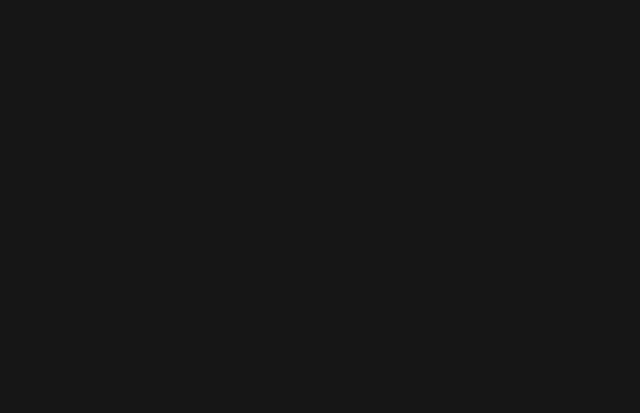
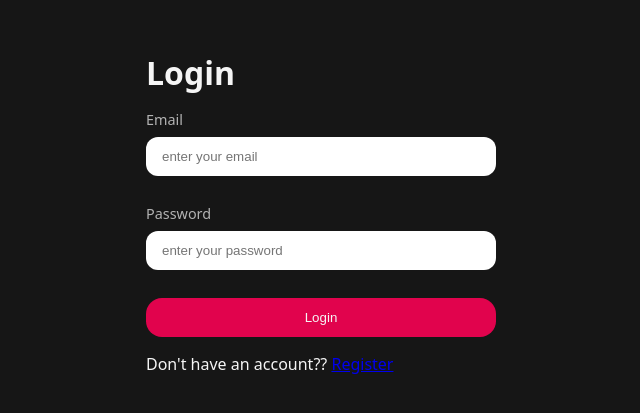
Before and after one commit to govind-codex/ai-resume, a React app in the folder Frontend/: page /login in a window 1280 px wide. Shown: the part 187-600 px from the top of the page, without its empty margins (319-959 px from the left). Built offline with nearby package versions, Linux system fonts and the light colour scheme; the HTML template or start-up script is replaced by a standard one.

Commit message:
register & login page

```diff
--- a/Frontend/src/App.jsx
+++ b/Frontend/src/App.jsx
@@ -1,8 +1,11 @@
+import { RouterProvider } from "react-router"
+import { router } from "./app.routes.jsx"
+
 function App() {
 
 
   return (
-    <>  </>
+    <RouterProvider router={router} />
   )
 }
 
--- /dev/null
+++ b/Frontend/src/features/auth/auth.form.scss
@@ -0,0 +1,49 @@
+main{
+    min-height: 100vh;
+    width: 100%;
+    display: flex;
+    justify-content: center;
+    align-items: center;
+
+
+    .form-container{
+        min-width: 350px;
+        display: flex;
+        flex-direction: column;
+        gap: 1rem;
+    }
+
+    form{
+        display: flex;
+        flex-direction: column;
+        gap: 0.75rem;
+    }
+
+    .input-group{
+        display: flex;
+        flex-direction: column;
+        gap: 0.5rem;
+        margin-bottom: 1rem;
+
+        label{
+            font-size: 0.9rem;
+            color: #b3b3b3;
+        }
+
+        input{
+            border: none;
+            outline: none;
+            padding-inline: 1rem;
+            padding-block: 0.75rem;
+            border-radius: 0.75rem;
+
+            // background-color: #222;
+            // color: whitesmoke;
+
+            // &:focus{
+            //     outline: none;
+            //     border-color: #555;
+            // }
+        }
+    }
+}
--- /dev/null
+++ b/Frontend/src/features/auth/pages/login.jsx
@@ -0,0 +1,32 @@
+import React from 'react'
+import '../auth.form.scss'
+import { Link } from 'react-router'
+
+const login = () => {
+
+    const handleSubmit = (e) => {
+        e.preventDefault()
+    }
+
+  return (
+    <main>
+        <div className='form-container'>
+            <h1>Login</h1>
+            <form onSubmit={handleSubmit}>
+                <div className="input-group">
+                    <label htmlFor="email">Email</label>
+                    <input type="email" id="email" name="email" placeholder='enter your email' />
+                </div>
+                <div className="input-group">
+                    <label htmlFor="password">Password</label>
+                    <input type="password" id="password" name="password" placeholder='enter your password' />
+                </div>
+                <button className='button primary-button'>Login</button>
+            </form>
+            <p>Don't have an account?? <Link to="/register">Register</Link> </p>
+        </div>
+    </main>
+  )
+}
+
+export default login
--- /dev/null
+++ b/Frontend/src/features/auth/pages/register.jsx
@@ -0,0 +1,37 @@
+import React from 'react'
+import { useNavigate,Link } from 'react-router'
+
+
+const register = () => {
+    const navigate = useNavigate()
+
+    const handleSubmit = (e) => {
+        e.preventDefault()
+    }
+
+    return (
+        <main>
+            <div className='form-container'>
+                <h1>Register</h1>
+                <form onSubmit={handleSubmit}>
+                    <div className="input-group">
+                        <label htmlFor="text">Username</label>
+                        <input type="text" id="text" name="text" placeholder='enter your username' />
+                    </div>
+                    <div className="input-group">
+                        <label htmlFor="email">Email</label>
+                        <input type="email" id="email" name="email" placeholder='enter your email' />
+                    </div>
+                    <div className="input-group">
+                        <label htmlFor="password">Password</label>
+                        <input type="password" id="password" name="password" placeholder='enter your password' />
+                    </div>
+                    <button className='button primary-button'>Register</button>
+                </form>
+                <p>Already have an account?? <Link to="/login">Login</Link> </p>
+            </div>
+        </main>
+    )
+}
+
+export default register
--- /dev/null
+++ b/Frontend/src/features/style/button.scss
@@ -0,0 +1,19 @@
+.button{
+    border: none;
+    outline: none;
+    padding-inline: 1.5rem;
+    padding-block: 0.75rem;
+    border-radius: 1rem;
+    cursor: pointer;
+
+    transition: all 0.2s ease-in-out;
+
+    &.primary-button{
+        background-color: #e1034d;
+        color: whitesmoke;
+
+        &:active{
+            transform: scale(1.1);
+        }
+    }
+}
--- a/Frontend/src/style.scss
+++ b/Frontend/src/style.scss
@@ -1,3 +1,5 @@
+@use "./features/style/button.scss";
+
 * {
     margin: 0%;
     padding: 0%;
@@ -6,4 +8,6 @@
 html, body, #root {
     width: 100%;
     background-color: #161616;
+    color: whitesmoke;
+    font-family: system-ui, -apple-system, BlinkMacSystemFont, 'Segoe UI', Roboto, Oxygen, Ubuntu, Cantarell, 'Open Sans', 'Helvetica Neue', sans-serif;
 }
```
Also changed, not shown: Frontend/src/app.routes.jsx (+14 -0 lines).
